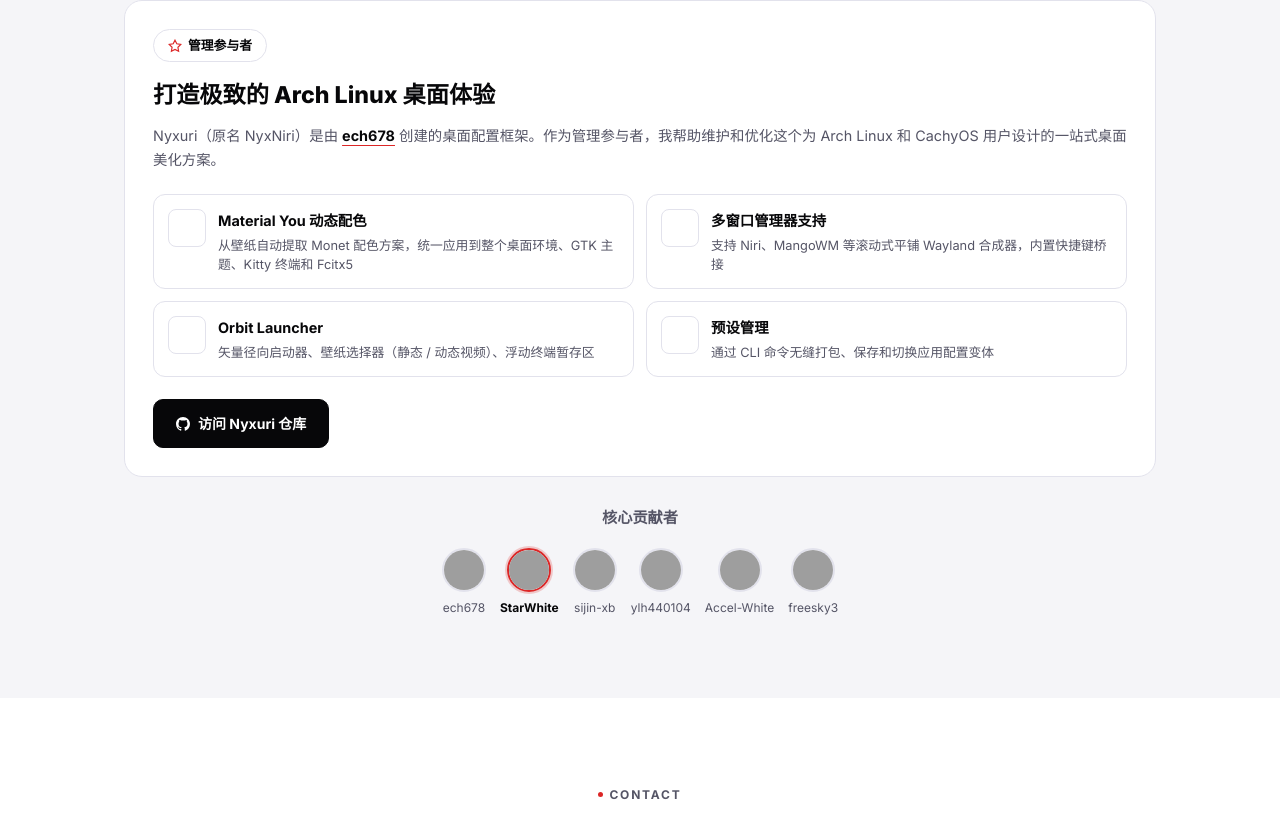
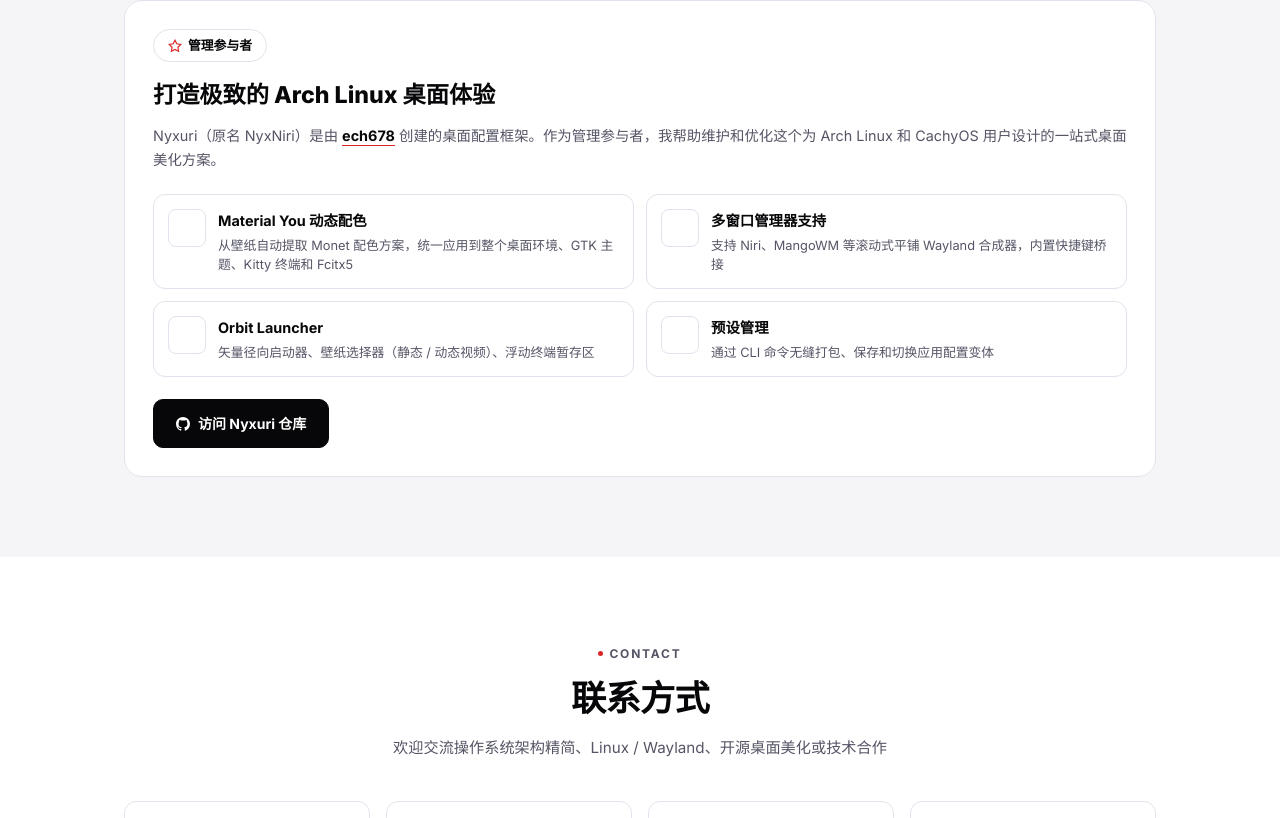
Before and after one commit to StarWhiteIsBusy/StarWhiteIsBusy.github.io, a plain HTML site: page dist/index.html in a window 1280 px wide. Shown: the part 3724-4542 px from the top of the page. Drawn offline with Linux system fonts and the light colour scheme; grey boxes are pictures that could not be loaded.

Commit message:
refactor: remove Nyxuri contributors section

```diff
--- a/dist/index.html
+++ b/dist/index.html
@@ -1271,7 +1271,7 @@ ul {
   border: 1px solid var(--border);
   border-radius: var(--radius-lg);
   padding: 28px;
-  margin-bottom: 28px;
+  margin-bottom: 0;
   transition: border-color .25s ease, box-shadow .25s ease;
 }
 
@@ -1371,66 +1371,6 @@ ul {
   font-size: .8rem;
   color: var(--text-dim);
   line-height: 1.5;
-}
-
-/* Contributors */
-.contributors {
-  text-align: center;
-}
-
-.contrib-title {
-  font-size: .95rem;
-  font-weight: 700;
-  color: var(--text-dim);
-  margin-bottom: 18px;
-}
-
-.contrib-grid {
-  display: flex;
-  align-items: center;
-  justify-content: center;
-  gap: 14px;
-  flex-wrap: wrap;
-}
-
-.contrib {
-  display: flex;
-  flex-direction: column;
-  align-items: center;
-  gap: 6px;
-  transition: transform .2s ease;
-}
-
-.contrib:hover {
-  transform: translateY(-2px);
-}
-
-.contrib img {
-  width: 44px;
-  height: 44px;
-  border-radius: 50%;
-  border: 2px solid var(--border);
-  transition: border-color .2s ease;
-}
-
-.contrib:hover img {
-  border-color: #ffffff;
-}
-
-.contrib span {
-  font-size: .75rem;
-  color: var(--text-dim);
-}
-
-/* StarWhite 贡献者红光环微点缀 */
-.contrib--me img {
-  border-color: var(--accent);
-  box-shadow: 0 0 0 2px var(--accent-border);
-}
-
-.contrib--me span {
-  color: var(--text);
-  font-weight: 700;
 }
 
 /* ============================================================
@@ -2027,31 +1967,6 @@ ul {
           <span>访问 Nyxuri 仓库</span>
         </a>
       </div>
-
-      <!-- 贡献者 -->
-      <div class="contributors reveal">
-        <h3 class="contrib-title">核心贡献者</h3>
-        <div class="contrib-grid">
-          <a href="https://github.com/ech678" target="_blank" rel="noopener" class="contrib" title="ech678 — 创建者">
-            <img src="https://github.com/ech678.png" alt="ech678" width="48" height="48" loading="lazy"><span>ech678</span>
-          </a>
-          <a href="https://github.com/StarWhiteIsBusy" target="_blank" rel="noopener" class="contrib contrib--me" title="StarWhite — 管理参与者">
-            <img src="https://github.com/StarWhiteIsBusy.png" alt="StarWhite" width="48" height="48" loading="lazy"><span>StarWhite</span>
-          </a>
-          <a href="https://github.com/sijin-xb" target="_blank" rel="noopener" class="contrib" title="sijin-xb">
-            <img src="https://github.com/sijin-xb.png" alt="sijin-xb" width="48" height="48" loading="lazy"><span>sijin-xb</span>
-          </a>
-          <a href="https://github.com/ylh440104" target="_blank" rel="noopener" class="contrib" title="ylh440104">
-            <img src="https://github.com/ylh440104.png" alt="ylh440104" width="48" height="48" loading="lazy"><span>ylh440104</span>
-          </a>
-          <a href="https://github.com/Accel-White" target="_blank" rel="noopener" class="contrib" title="Accel-White">
-            <img src="https://github.com/Accel-White.png" alt="Accel-White" width="48" height="48" loading="lazy"><span>Accel-White</span>
-          </a>
-          <a href="https://github.com/freesky3" target="_blank" rel="noopener" class="contrib" title="freesky3">
-            <img src="https://github.com/freesky3.png" alt="freesky3" width="48" height="48" loading="lazy"><span>freesky3</span>
-          </a>
-        </div>
-      </div>
     </div>
   </section>
 
--- a/style.css
+++ b/style.css
@@ -1254,7 +1254,7 @@ ul {
   border: 1px solid var(--border);
   border-radius: var(--radius-lg);
   padding: 28px;
-  margin-bottom: 28px;
+  margin-bottom: 0;
   transition: border-color .25s ease, box-shadow .25s ease;
 }
 
@@ -1354,66 +1354,6 @@ ul {
   font-size: .8rem;
   color: var(--text-dim);
   line-height: 1.5;
-}
-
-/* Contributors */
-.contributors {
-  text-align: center;
-}
-
-.contrib-title {
-  font-size: .95rem;
-  font-weight: 700;
-  color: var(--text-dim);
-  margin-bottom: 18px;
-}
-
-.contrib-grid {
-  display: flex;
-  align-items: center;
-  justify-content: center;
-  gap: 14px;
-  flex-wrap: wrap;
-}
-
-.contrib {
-  display: flex;
-  flex-direction: column;
-  align-items: center;
-  gap: 6px;
-  transition: transform .2s ease;
-}
-
-.contrib:hover {
-  transform: translateY(-2px);
-}
-
-.contrib img {
-  width: 44px;
-  height: 44px;
-  border-radius: 50%;
-  border: 2px solid var(--border);
-  transition: border-color .2s ease;
-}
-
-.contrib:hover img {
-  border-color: #ffffff;
-}
-
-.contrib span {
-  font-size: .75rem;
-  color: var(--text-dim);
-}
-
-/* StarWhite 贡献者红光环微点缀 */
-.contrib--me img {
-  border-color: var(--accent);
-  box-shadow: 0 0 0 2px var(--accent-border);
-}
-
-.contrib--me span {
-  color: var(--text);
-  font-weight: 700;
 }
 
 /* ============================================================
```
Also changed, not shown: index.html (+0 -25 lines).
